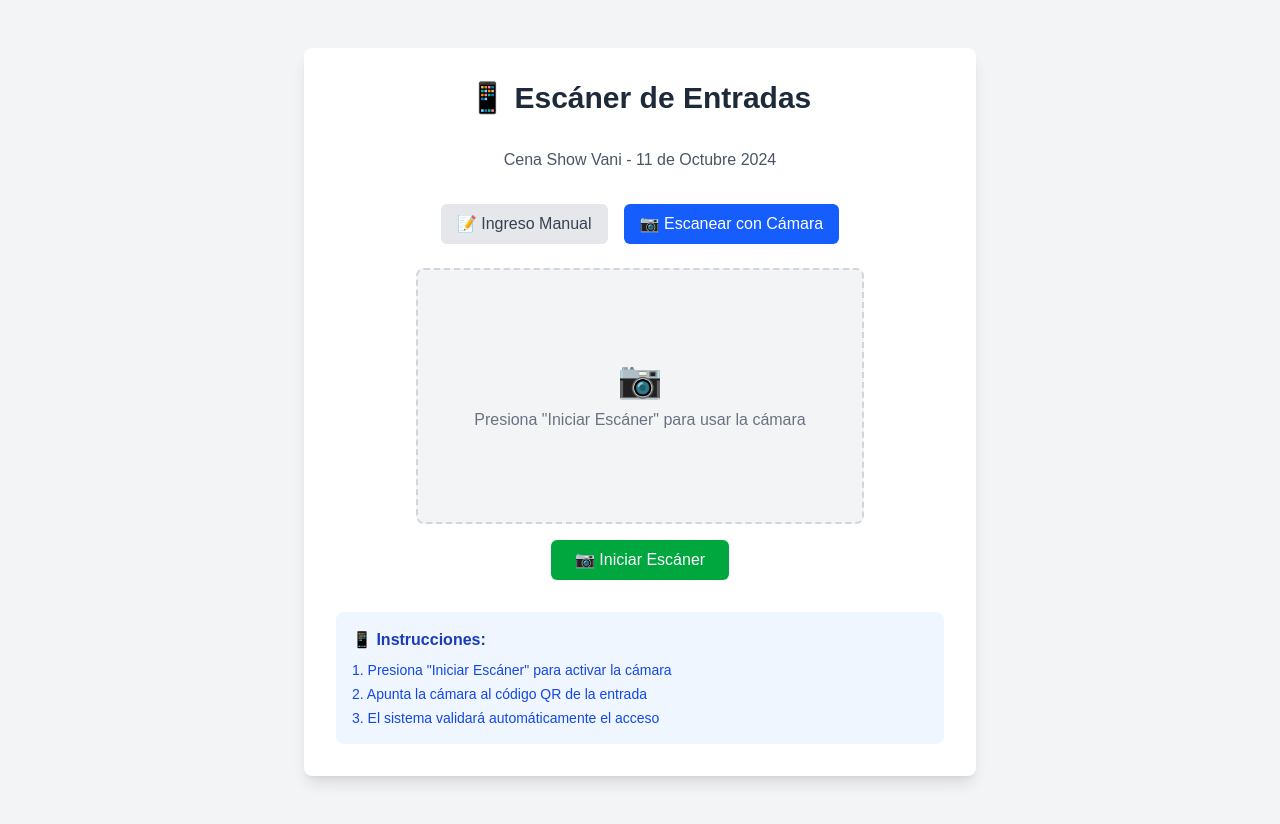
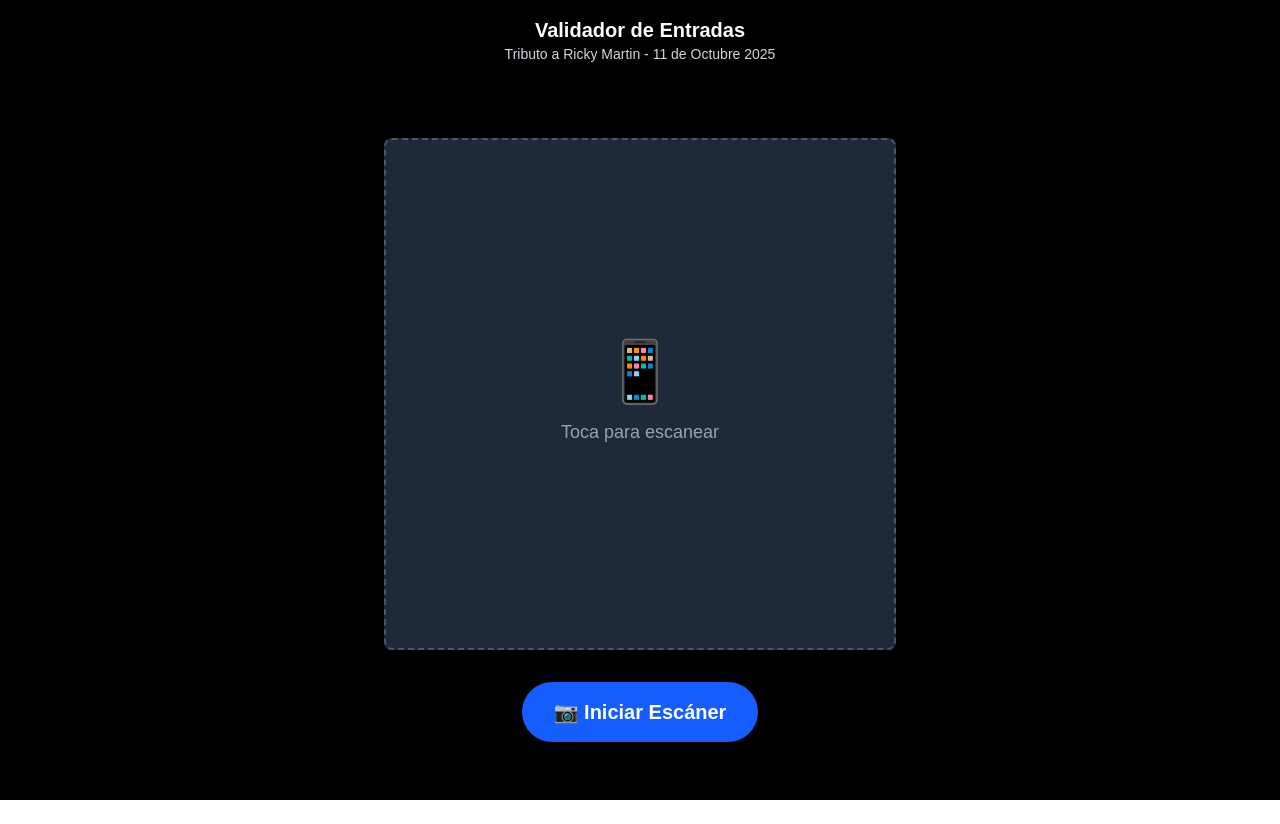
Before and after one commit to tomasrivero1609/cenashowvani, a Next.js app: page /validate in a window 1280 px wide. After the commit the page ends 800 px from the top, so only its background shows below. Built offline with nearby package versions, Linux system fonts and the light colour scheme.

Commit message:
nuevo validador

```diff
--- a/src/app/validate/page.tsx
+++ b/src/app/validate/page.tsx
@@ -23,7 +23,6 @@
   const [validationResult, setValidationResult] = useState<ValidationResult | null>(null);
   const [isValidating, setIsValidating] = useState(false);
   const [isScanning, setIsScanning] = useState(false);
-  const [scanMode, setScanMode] = useState<'manual' | 'camera'>('camera');
   const videoRef = useRef<HTMLVideoElement>(null);
   const qrScannerRef = useRef<QrScanner | null>(null);
 
@@ -131,191 +130,127 @@
   };
 
   return (
-    <div className="min-h-screen bg-gray-100 py-12 px-4">
-      <div className="max-w-2xl mx-auto">
-        <div className="bg-white rounded-lg shadow-lg p-8">
-          <h1 className="text-3xl font-bold text-center mb-8 text-gray-800">
-            📱 Escáner de Entradas
+    <div className="min-h-screen bg-black flex flex-col">
+      {/* Header minimalista */}
+      <div className="p-4 text-center">
+        <h1 className="text-white text-xl font-bold">
+          Validador de Entradas
         </h1>
-          <p className="text-center text-gray-600 mb-8">
-            Cena Show Vani - 11 de Octubre 2024
+        <p className="text-gray-300 text-sm">
+          Tributo a Ricky Martin - 11 de Octubre 2025
         </p>
-
-          <div className="space-y-6">
-            {/* Mode Selection */}
-            <div className="flex justify-center space-x-4 mb-6">
-              <button
-                onClick={() => {
-                  setScanMode('manual');
-                  stopScanning();
-                }}
-                className={`px-4 py-2 rounded-md transition-colors ${
-                  scanMode === 'manual'
-                    ? 'bg-blue-600 text-white'
-                    : 'bg-gray-200 text-gray-700 hover:bg-gray-300'
-                }`}
-              >
-                📝 Ingreso Manual
-              </button>
-              <button
-                onClick={() => setScanMode('camera')}
-                className={`px-4 py-2 rounded-md transition-colors ${
-                  scanMode === 'camera'
-                    ? 'bg-blue-600 text-white'
-                    : 'bg-gray-200 text-gray-700 hover:bg-gray-300'
-                }`}
-              >
-                📷 Escanear con Cámara
-              </button>
       </div>
 
-            {scanMode === 'manual' ? (
-              <div>
-                <label htmlFor="qrData" className="block text-sm font-medium text-gray-700 mb-2">
-                  Datos del Código QR
-                </label>
-                <textarea
-                  id="qrData"
-                  value={qrData}
-                  onChange={(e) => setQrData(e.target.value)}
-                  placeholder="Pega aquí los datos del código QR escaneado..."
-                  className="w-full px-3 py-2 border border-gray-300 rounded-md focus:outline-none focus:ring-2 focus:ring-blue-500 focus:border-transparent"
-                  rows={4}
-                />
-              </div>
-            ) : (
-              <div className="text-center">
-                <div className="mb-4">
+      {/* Área principal del escáner */}
+      <div className="flex-1 flex flex-col items-center justify-center p-4">
+        {!validationResult ? (
+          <>
+            {/* Video del escáner en pantalla completa */}
+            <div className="w-full max-w-lg aspect-square relative">
               <video
                 ref={videoRef}
-                    className="w-full max-w-md mx-auto rounded-lg border-2 border-gray-300"
+                className="w-full h-full object-cover rounded-lg"
                 style={{ display: isScanning ? 'block' : 'none' }}
               />
+
               {!isScanning && (
-                    <div className="w-full max-w-md mx-auto h-64 bg-gray-100 rounded-lg border-2 border-dashed border-gray-300 flex items-center justify-center">
-                      <div className="text-center text-gray-500">
-                        <div className="text-4xl mb-2">📷</div>
-                        <p>Presiona "Iniciar Escáner" para usar la cámara</p>
+                <div className="w-full h-full bg-gray-800 rounded-lg flex items-center justify-center border-2 border-dashed border-gray-600">
+                  <div className="text-center text-gray-400">
+                    <div className="text-6xl mb-4">📱</div>
+                    <p className="text-lg">Toca para escanear</p>
                   </div>
                 </div>
               )}
             </div>
 
+            {/* Botón de control */}
+            <div className="mt-8">
               {!isScanning ? (
                 <button
                   onClick={startScanning}
-                    className="bg-green-600 text-white py-2 px-6 rounded-md hover:bg-green-700 focus:outline-none focus:ring-2 focus:ring-green-500 focus:ring-offset-2 transition-colors"
+                  className="bg-blue-600 text-white py-4 px-8 rounded-full text-xl font-bold hover:bg-blue-700 transition-colors shadow-lg"
                 >
                   📷 Iniciar Escáner
                 </button>
               ) : (
                 <button
                   onClick={stopScanning}
-                    className="bg-red-600 text-white py-2 px-6 rounded-md hover:bg-red-700 focus:outline-none focus:ring-2 focus:ring-red-500 focus:ring-offset-2 transition-colors"
+                  className="bg-red-600 text-white py-4 px-8 rounded-full text-xl font-bold hover:bg-red-700 transition-colors shadow-lg"
                 >
-                    ⏹️ Detener Escáner
+                  ⏹️ Detener
                 </button>
-                )}
-
-                {qrData && (
-                  <div className="mt-4 p-3 bg-gray-100 rounded-md">
-                    <p className="text-sm text-gray-600 mb-1">Código QR detectado:</p>
-                    <p className="font-mono text-sm break-all">{qrData}</p>
-                  </div>
-                )}
-              </div>
-            )}
-
-            {scanMode === 'manual' && (
-              <div className="flex gap-4">
-                <button
-                  onClick={validateQR}
-                  disabled={!qrData.trim() || isValidating}
-                  className="flex-1 bg-blue-600 text-white py-2 px-4 rounded-md hover:bg-blue-700 focus:outline-none focus:ring-2 focus:ring-blue-500 focus:ring-offset-2 disabled:opacity-50 disabled:cursor-not-allowed transition-colors"
-                >
-                  {isValidating ? 'Validando...' : 'Validar Entrada'}
-                </button>
-
-                <button
-                  onClick={resetValidation}
-                  className="px-4 py-2 border border-gray-300 rounded-md hover:bg-gray-50 focus:outline-none focus:ring-2 focus:ring-blue-500 focus:ring-offset-2 transition-colors"
-                >
-                  Limpiar
-                </button>
-              </div>
               )}
             </div>
 
-          {validationResult && (
-            <div className="mt-8">
+            {/* Indicador de carga */}
+            {isValidating && (
+              <div className="mt-4 text-white text-center">
+                <div className="animate-spin rounded-full h-8 w-8 border-b-2 border-white mx-auto mb-2"></div>
+                <p>Validando entrada...</p>
+              </div>
+            )}
+          </>
+        ) : (
+          /* Resultado en pantalla completa */
+          <div className="w-full max-w-lg">
             {validationResult.valid ? (
-                <div className="bg-green-500 text-white rounded-lg p-8 text-center">
-                  <div className="text-6xl mb-4">✅</div>
-                  <h2 className="text-3xl font-bold mb-6">
+              <div className="bg-green-500 text-white rounded-lg p-8 text-center shadow-2xl">
+                <div className="text-8xl mb-6">✅</div>
+                <h2 className="text-4xl font-bold mb-6">
                   ACCESO PERMITIDO
                 </h2>
 
                 {validationResult.registration && (
-                    <div className="space-y-3">
+                  <div className="space-y-4">
                     {/* Información principal */}
-                      <div className="bg-green-600 rounded-lg p-4 mb-4">
-                        <p className="text-2xl font-bold">{validationResult.registration.nombre}</p>
-                        <p className="text-green-100">Entrada {validationResult.registration.numeroInvitado} de {validationResult.registration.totalInvitados}</p>
+                    <div className="bg-green-600 rounded-lg p-4">
+                      <p className="text-3xl font-bold">{validationResult.registration.nombre}</p>
+                      <p className="text-green-100 text-lg">Entrada {validationResult.registration.numeroInvitado} de {validationResult.registration.totalInvitados}</p>
                     </div>
 
                     {/* Mesa asignada - DESTACADA */}
-                      <div className="bg-white text-green-800 rounded-lg p-6 mb-4">
-                        <p className="text-lg font-semibold mb-2">🍽️ MESA ASIGNADA</p>
-                        <p className="text-3xl font-bold">
+                    <div className="bg-white text-green-800 rounded-lg p-6">
+                      <p className="text-xl font-semibold mb-2">🍽️ MESA ASIGNADA</p>
+                      <p className="text-4xl font-bold">
                         {validationResult.registration.mesa}
                       </p>
                     </div>
 
                     {/* Información adicional */}
-                      <div className="grid grid-cols-1 md:grid-cols-2 gap-4 text-green-100">
-                        <div className="bg-green-600 rounded p-3">
+                    <div className="bg-green-600 rounded p-4 text-green-100">
                       <p className="font-semibold">Comprador:</p>
-                          <p>{validationResult.registration.compradorNombre}</p>
-                        </div>
-                        <div className="bg-green-600 rounded p-3">
-                          <p className="font-semibold">Estado:</p>
-                          <p>{validationResult.registration.estado}</p>
-                        </div>
-                      </div>
-
-                      <div className="bg-green-600 rounded p-3 text-green-100">
-                        <p className="font-semibold">Evento:</p>
-                        <p>{validationResult.registration.evento}</p>
+                      <p className="text-lg">{validationResult.registration.compradorNombre}</p>
                     </div>
                   </div>
                 )}
               </div>
             ) : (
-                <div className="bg-red-500 text-white rounded-lg p-8 text-center">
-                  <div className="text-6xl mb-4">❌</div>
-                  <h2 className="text-3xl font-bold mb-4">
+              <div className="bg-red-500 text-white rounded-lg p-8 text-center shadow-2xl">
+                <div className="text-8xl mb-6">❌</div>
+                <h2 className="text-4xl font-bold mb-6">
                   ACCESO DENEGADO
                 </h2>
 
-                  <p className="text-red-100 text-lg">
+                <p className="text-red-100 text-xl">
                   {validationResult.error || 'La entrada no es válida'}
                 </p>
               </div>
             )}
+
+            {/* Botón para volver a escanear */}
+            <div className="mt-8 text-center">
+              <button
+                onClick={() => {
+                  setValidationResult(null);
+                  setQrData('');
+                }}
+                className="bg-gray-700 text-white py-3 px-6 rounded-full text-lg hover:bg-gray-600 transition-colors"
+              >
+                🔄 Escanear Otra Entrada
+              </button>
+            </div>
           </div>
         )}
-
-          <div className="mt-8 p-4 bg-blue-50 rounded-lg">
-            <h4 className="font-semibold text-blue-800 mb-2">
-              📱 Instrucciones:
-            </h4>
-            <ol className="text-blue-700 text-sm space-y-1">
-              <li>1. Presiona "Iniciar Escáner" para activar la cámara</li>
-              <li>2. Apunta la cámara al código QR de la entrada</li>
-              <li>3. El sistema validará automáticamente el acceso</li>
-            </ol>
-          </div>
-        </div>
       </div>
     </div>
   );
```
Lines whose indentation alone changed are shown as unchanged.
